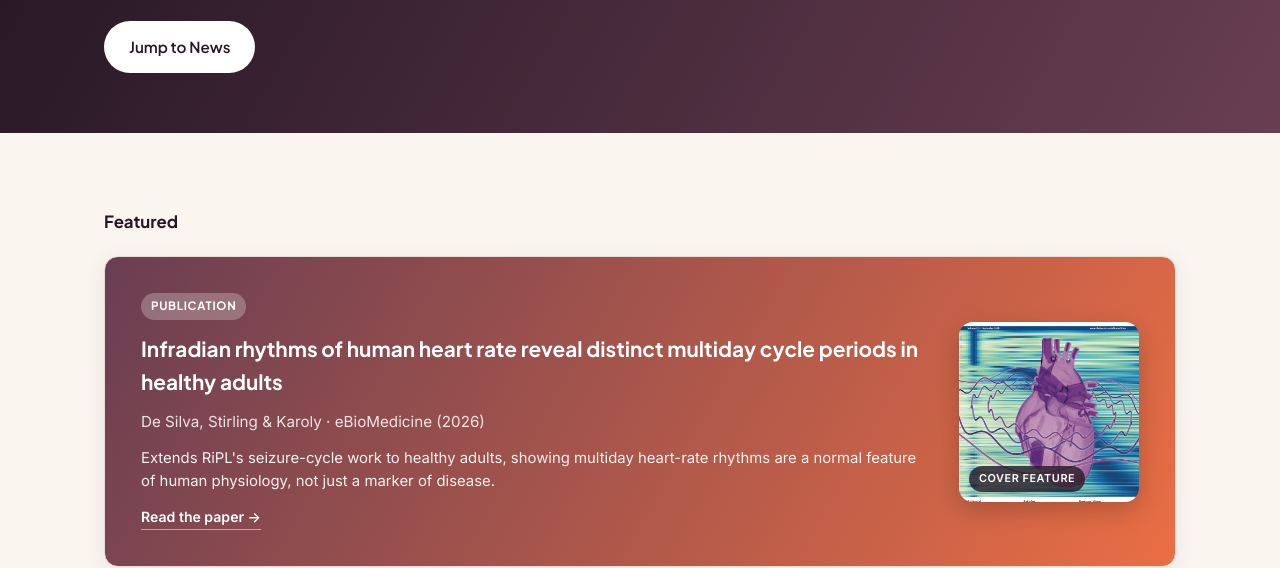
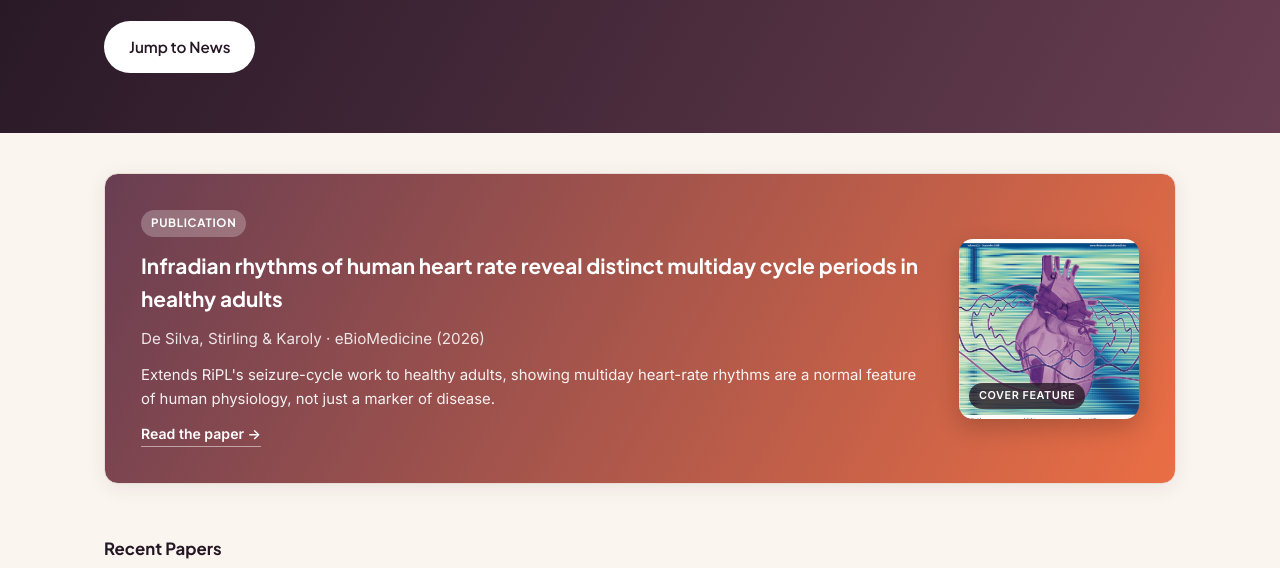
Before and after one commit to RiPLresearch/RiPLresearch.github.io, a plain HTML site: page publications.html in a window 1280 px wide. Shown: the part 250-818 px from the top of the page. Drawn offline with Linux system fonts and the light colour scheme.

Commit message:
Remove Featured subheading and tighten spacing above featured banner
Co-Authored-By: Claude Sonnet 5.5 <noreply@anthropic.com>

```diff
--- a/css/style.css
+++ b/css/style.css
@@ -451,6 +451,8 @@ footer {
 
 #news { scroll-margin-top: 90px; }
 
+.pubs-section { padding-top: 40px; }
+
 /* ---------- Team ---------- */
 .team-group-title {
   font-family: var(--font-display);
--- a/publications.html
+++ b/publications.html
@@ -5,7 +5,7 @@
 <meta name="viewport" content="width=device-width, initial-scale=1.0">
 <title>News &amp; Publications | RiPL</title>
 <meta name="description" content="Latest news and scientific publications from the Rhythms in Physiology Lab, University of Melbourne.">
-<link rel="stylesheet" href="css/style.css?v=5">
+<link rel="stylesheet" href="css/style.css?v=6">
 <link rel="preconnect" href="https://fonts.googleapis.com">
 <link rel="preconnect" href="https://fonts.gstatic.com" crossorigin>
 <link href="https://fonts.googleapis.com/css2?family=Plus+Jakarta+Sans:wght@600;700;800&family=Inter:wght@400;500;600&display=swap" rel="stylesheet">
@@ -38,10 +38,9 @@
   </div>
 </section>
 
-<section>
+<section class="pubs-section">
   <div class="wrap">
 
-    <p class="team-group-title">Featured</p>
     <div class="card pub-card featured">
       <div class="pub-featured-content">
         <span class="badge publication">Publication</span>
```
Also changed, not shown: index.html (+1 -1 lines), team.html (+1 -1 lines).
